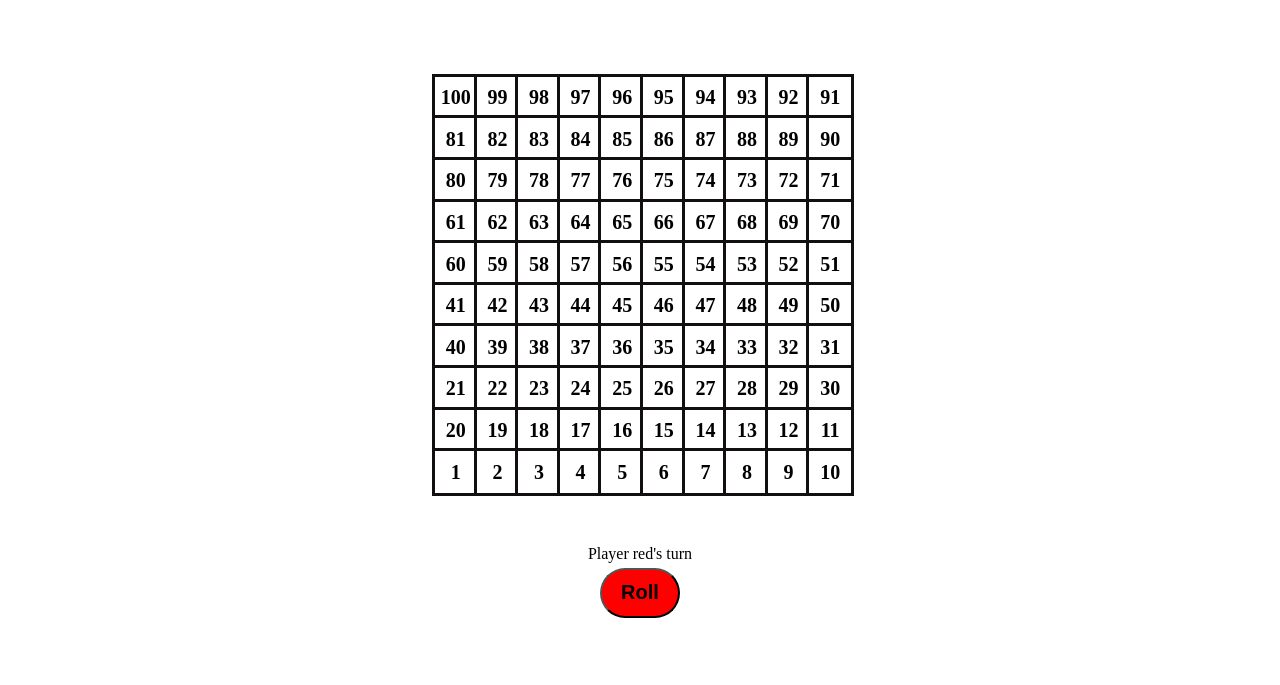
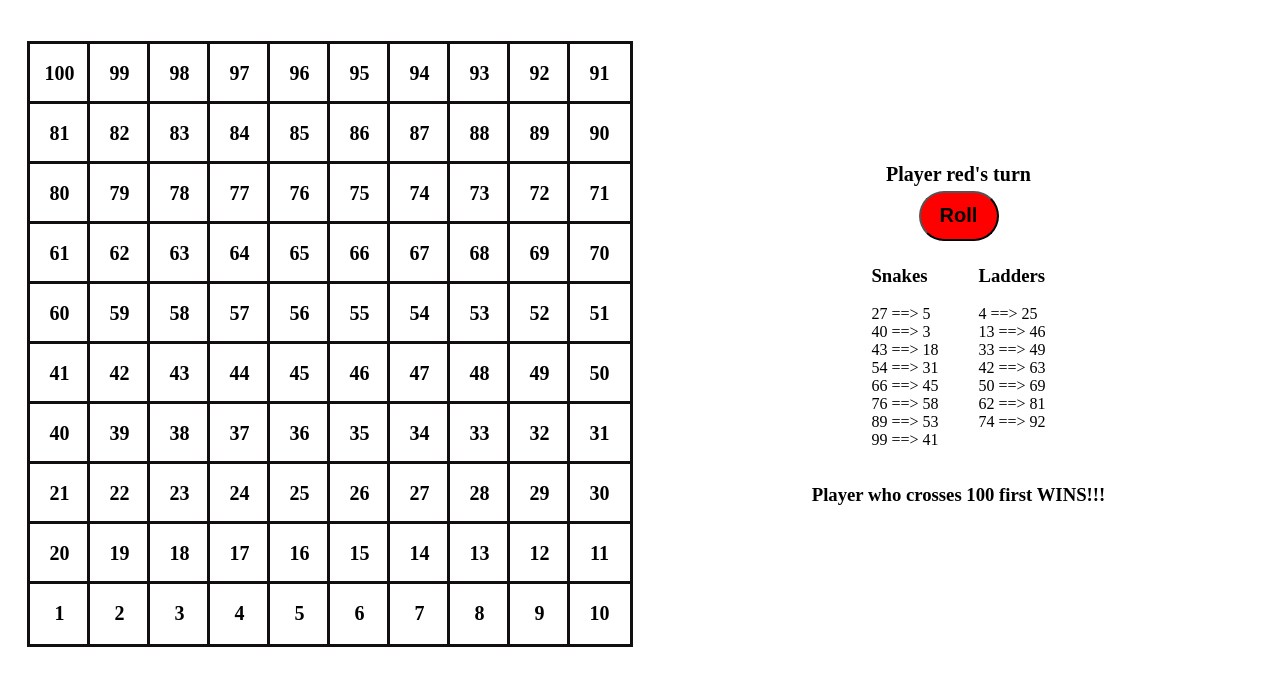
Before and after one commit to iapposki/snake-and_ladder, a plain HTML site: page index.html in a window 1280 px wide. Both pictures are taken after a click on the button "GO!". Shown: the part 61-746 px from the top of the page. Drawn offline with Linux system fonts and the light colour scheme.

Commit message:
checkpoint before further change

```diff
--- a/common.css
+++ b/common.css
@@ -10,3 +10,12 @@
 .flex-column{
     flex-direction: column;
 }
+
+.flex-row{
+    flex-direction: row;
+}
+
+.w-100{
+    width: 100%;
+    height: 100%;
+}
--- a/index.css
+++ b/index.css
@@ -1,10 +1,10 @@
 #playingBoard{
     display: grid;
-    padding: 50px;
+    padding: 0px;
     margin: 5px;
     font-weight: 900;
-    grid-template-columns: repeat(10,2.6em);
-    grid-template-rows: repeat(10,2.6em);
+    grid-template-columns: repeat(10,3.75em);
+    grid-template-rows: repeat(10,3.75em);
 }
 
 #playingBoard > *{
--- a/index.html
+++ b/index.html
@@ -9,22 +9,52 @@
     <link href="./index.css" rel="stylesheet" />
 </head>
 <body>
-    <h1 class="flex center">
+    <h1 class="flex center flex-column">
         Snake & Ladder ; The Game
     </h1>
-
-    <App class="flex center flex-column" id="app">
+    <h2 class="flex center flex-column">
         <form id="playerCountForm">
             <label for="playerCount">Enter the number of Players</label>
             <input id="playerCount" value="4" type="number" min="2" max="4" />
             <button id="go" type="button">GO!</button>
         </form>
-        <div id="playingBoard">
+    </h2>
+
+    <App class="flex center flex-row w-100" id="app">
+        <div id="playingBoard" class="flex center w-100">
         </div>
-        <div id="rolled"></div>
-        <div id="turn"></div>
-        <div></div>
-        <button id="roll" type="button" style="display:none ;">Roll</button>
+        <div class="flex flex-column center w-100" style="align-items: center; justify-content: center;">
+            <div id="rolled" style="font-size: 30px; text-transform: uppercase;"></div>
+            <div id="turn" style="font-size: 20px; font-weight: bolder;"></div>
+            <button id="roll" type="button" style="display:none ;">Roll</button>
+            <div class="flex flex-row" style="gap: 40px;">
+                <div>
+                    <h3>Snakes</h4>
+                    <p>27 ==> 5<br>
+                        40 ==> 3<br>
+                        43 ==> 18<br>
+                        54 ==> 31<br>
+                        66 ==> 45<br>
+                        76 ==> 58<br>
+                        89 ==> 53<br>
+                        99 ==> 41
+                    </p>
+                </div>
+                <div>
+                    <h3>Ladders</h4>
+                    <p>4 ==> 25<br>
+                        13 ==> 46<br>
+                        33 ==> 49<br>
+                        42 ==> 63<br>
+                        50 ==> 69<br>
+                        62 ==> 81<br>
+                        74 ==> 92
+                    </p>
+                </div>
+            </div>
+            <h3>Player who crosses 100 first WINS!!!</h3>
+
+        </div>
     </App>
 
     <script src="./index.js" type="module"></script>
--- a/index.js
+++ b/index.js
@@ -9,6 +9,8 @@ const turnDiv = document.getElementById("turn")
 goButton.addEventListener('click',handleSubmit)
 const rollButton = document.getElementById("roll")
 const rolledDiv = document.getElementById("rolled")
+
+app.style.display = "none"
 
 // const inputPlayerCount = document.createElement("input");
 // inputPlayerCount.type = "number";
@@ -28,6 +30,7 @@ const rolledDiv = document.getElementById("rolled")
     // }
 
     function handleSubmit(){
+        app.style.display = "flex"
         // console.log("ok")
         console.log(playerCount.value)
         const newGame = new Game(playerCount.value)
@@ -61,6 +64,7 @@ const rolledDiv = document.getElementById("rolled")
             newRollButton.style.width = "300px"
             newRollButton.innerHTML = `Player ${newGame.playerColor[winOrNot[1]]} WIN!!! `
             turnDiv.remove();
+
         }
         if (newGame.board[res[0]][res[1]].element.dataset.status === newGame.tileStatus.HEAD){
             console.log(res[0],res[1])
--- a/src/game/index.js
+++ b/src/game/index.js
@@ -3,7 +3,7 @@ export class Game{
     constructor(playerCount){
         this.playerCount = parseInt(playerCount);
         this.playersPosition = new Array(parseInt(playerCount)).fill(0);
-        // this.playersPosition = [3,6,11,53]
+        // this.playersPosition = [91,92]
         this.board = [];
         this.playerTurn = 0;
         this.tileStatus = {
@@ -145,10 +145,13 @@ export class Game{
 
     nextTurn(){
         var roll = Math.ceil(Math.random()*6)
+        // if (this.playersPosition[this.playerTurn] + roll < 101){
+        // }
         this.playersPosition[this.playerTurn] = this.playersPosition[this.playerTurn] + roll;
         // console.log(this.board[3][3].i,this.board[3][3].j)
         // this.board[3][3].element.style.backgroundColor = 'red';
         console.log(this.playersPosition)
+        // return [roll,this.playersPosition[this.playerTurn] + roll]
         return roll
     }
 
@@ -160,6 +163,7 @@ export class Game{
         let res = [false,0];
         for(let i = 0; i < this.playersPosition.length; i++){
             if (this.playersPosition[i] > 99){
+                // this.playersPosition[i] = 100;
                 res = [true,i];
 
             }
```
